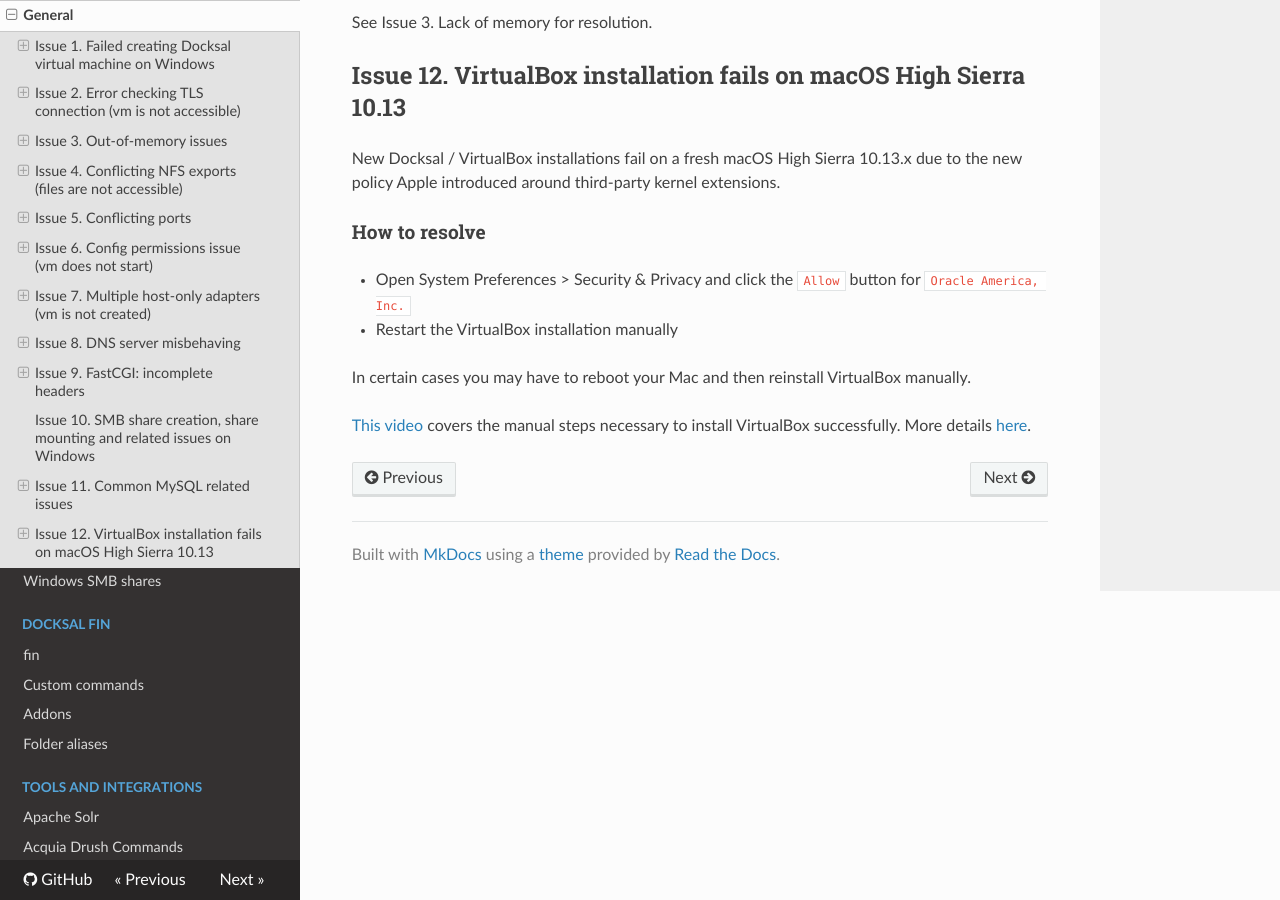
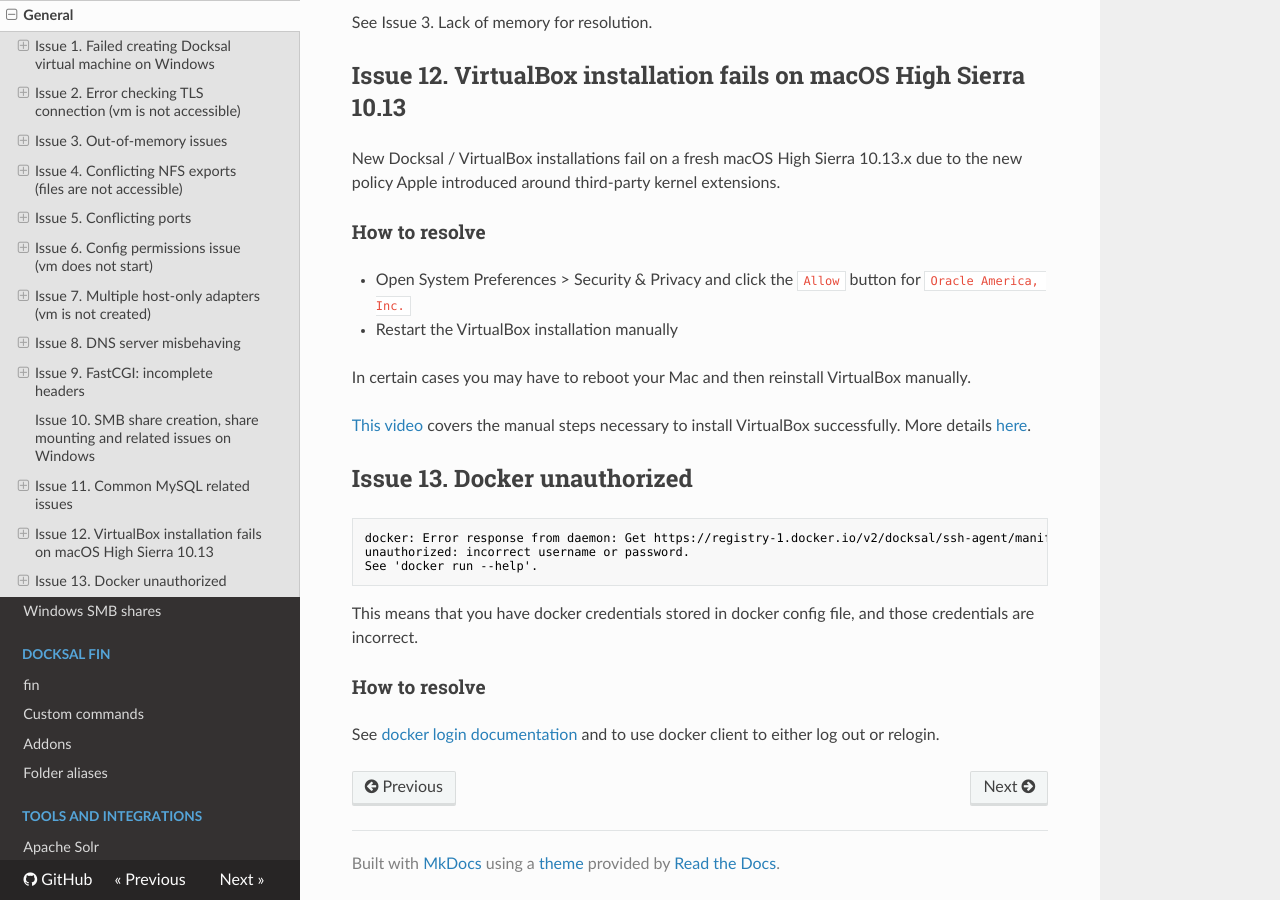
Before and after one commit to docksal/docksal, an MkDocs documentation site: the page built from docs/troubleshooting.md, in a window 1280 px wide and 900 px high, scrolled down 5311 px. Built offline with MkDocs 1.6.1, drawn with Linux system fonts in a browser that asks for light colours; nearby versions of some CDN libraries; old or Windows-style settings are respelled for this version of MkDocs.

Commit message:
Added troubleshooting item on docker login issue remediation (Closes #503)

````diff
--- a/docs/troubleshooting.md
+++ b/docs/troubleshooting.md
@@ -261,3 +261,18 @@ In certain cases you may have to reboot your Mac and then reinstall VirtualBox m
 
 [This video](https://www.youtube.com/watch?v=0vmQOYRCdZM) covers the manual steps necessary to install VirtualBox
 successfully. More details [here](https://github.com/docksal/docksal/issues/417).
+
+## Issue 13. Docker unauthorized
+
+```text
+docker: Error response from daemon: Get https://registry-1.docker.io/v2/docksal/ssh-agent/manifests/1.0:
+unauthorized: incorrect username or password.
+See 'docker run --help'.
+```
+
+This means that you have docker credentials stored in docker config file, and those credentials are incorrect.
+
+### How to resolve
+
+See [docker login documentation](https://docs.docker.com/engine/reference/commandline/login/#logging-out) and
+to use docker client to either log out or relogin.
````
